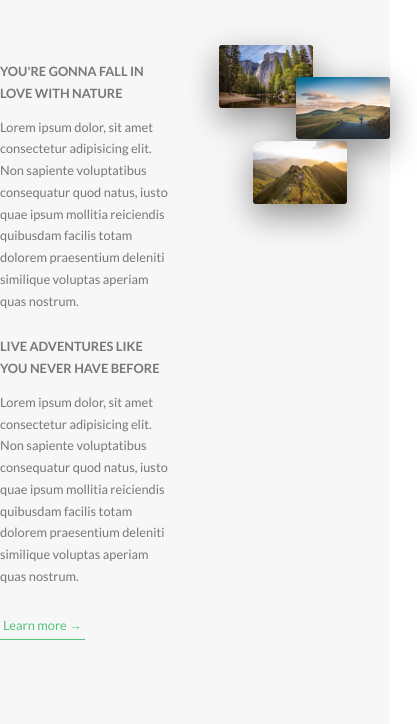
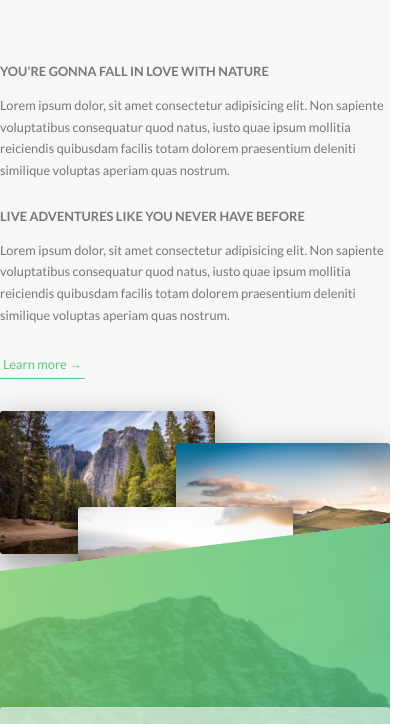
Before and after one commit to jpcodigo/natours, a website: page index.html in a window 390 px wide. Shown: the part 904-1628 px from the top of the page, 417 px wide, since content can reach past the window. Drawn offline with Linux system fonts and the light colour scheme.

Commit message:
Grid media queries

```diff
--- a/sass/abstracts/_variables.scss
+++ b/sass/abstracts/_variables.scss
@@ -25,6 +25,7 @@ $default-font-size: 1.6rem;
 // GRID
 $grid-width: 114rem;
 $gutter-vertical: 8rem;
+$gutter-vertical-small: 6rem;
 $gutter-horizontal: 6rem;
 
 // Borders
--- a/sass/layouts/_grid.scss
+++ b/sass/layouts/_grid.scss
@@ -3,12 +3,31 @@
     max-width: $grid-width;
     margin: 0 auto;
 
-    &:not(:last-child) { margin-bottom: $gutter-vertical; }
+    &:not(:last-child) {
+        margin-bottom: $gutter-vertical;
+
+        @include respond(tab-port) {
+            margin-bottom: $gutter-vertical-small;
+        }
+    }
+
+    @include respond(tab-port) {
+        max-width: 50rem;
+    }
 
     [class^="col-"] {
         float: left;
 
-        &:not(:last-child) { margin-right: $gutter-horizontal; }
+        &:not(:last-child) {
+            margin-right: $gutter-horizontal;
+
+            @include respond(tab-port) {
+                margin-right: 0;
+                margin-bottom: $gutter-vertical-small;
+            }
+        }
+
+        @include respond(tab-port) { width: 100% !important; }
     }
 
     .col-1-of-2 { width: calc((100% - #{$gutter-horizontal}) / 2); }
```
Also changed, not shown: css/style.css.
